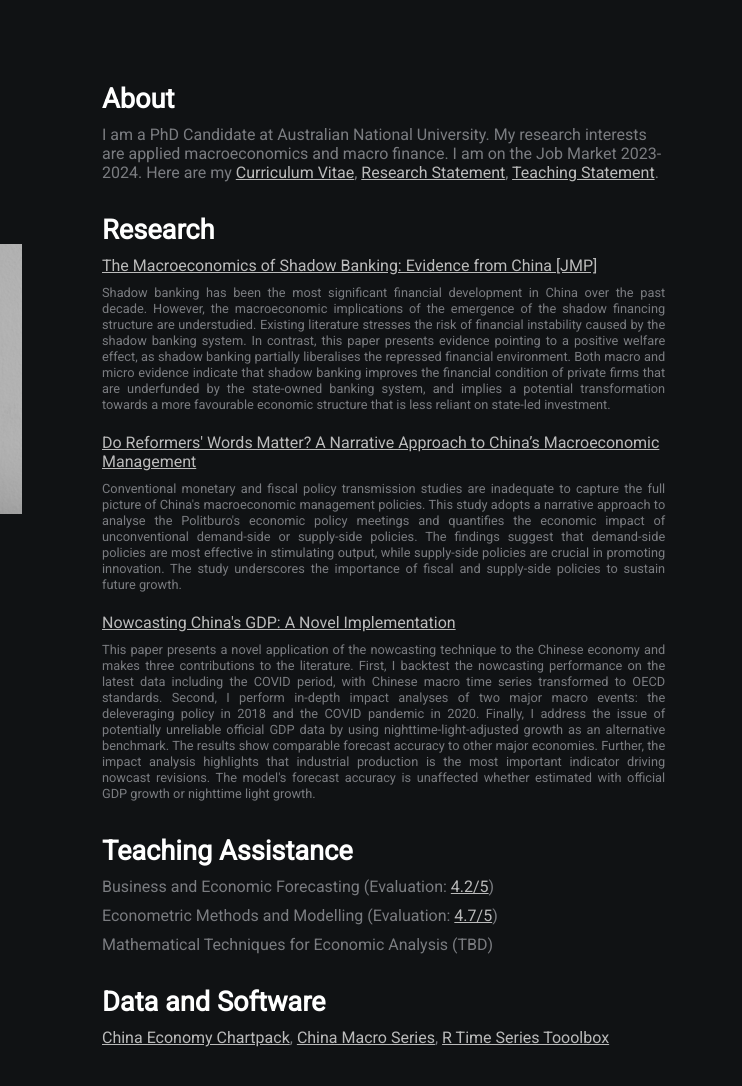
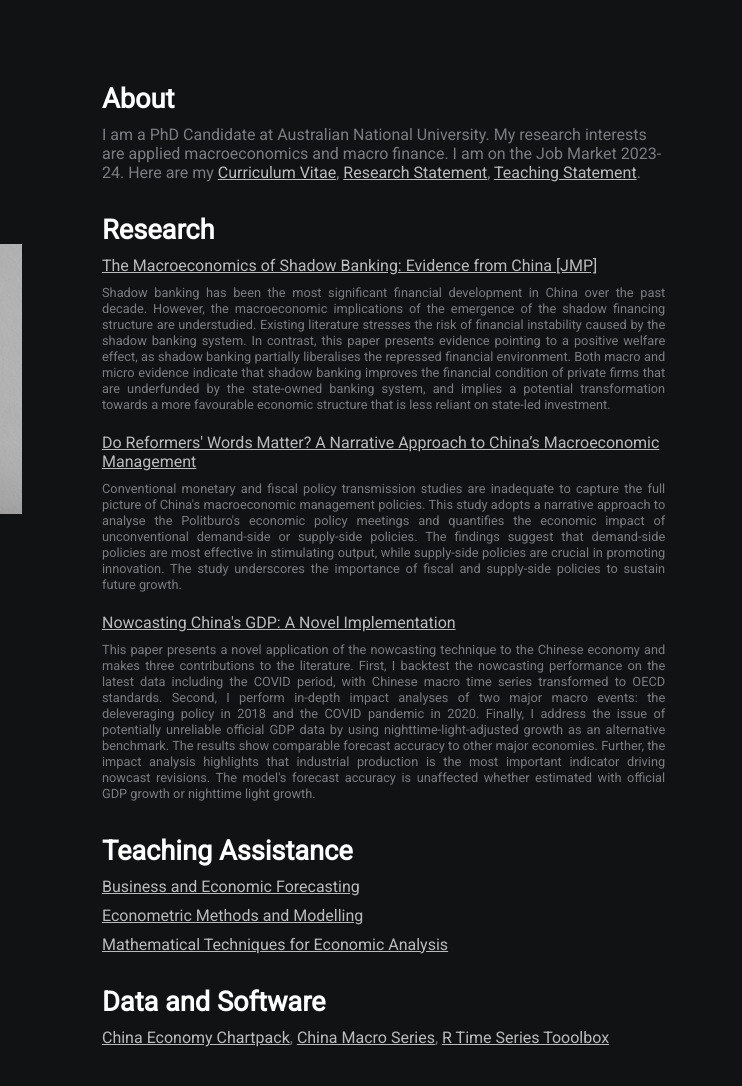
Before and after one commit to zemw/zemw.github.io, a plain HTML site: page index.html in a window 1280 px wide. Shown: the part 20-1106 px from the top of the page, 538-1280 px from the left. Drawn offline with Linux system fonts and the light colour scheme.

Commit message:
Update paper and course link

```diff
--- a/index.html
+++ b/index.html
@@ -31,7 +31,7 @@
         </div>
         <div class="section-2">
             <h2>About</h2>
-            <p>I am a PhD Candidate at Australian National University. My research interests are applied macroeconomics and macro finance. I am on the Job Market 2023-2024. Here are my <a href="doc/CV.pdf">Curriculum Vitae</a>, <a href="doc/researchstm.pdf">Research Statement</a>, <a href="doc/teachingstm.pdf">Teaching Statement</a>.</p>
+            <p>I am a PhD Candidate at Australian National University. My research interests are applied macroeconomics and macro finance. I am on the Job Market 2023-24. Here are my <a href="doc/CV.pdf">Curriculum Vitae</a>, <a href="doc/researchstm.pdf">Research Statement</a>, <a href="doc/teachingstm.pdf">Teaching Statement</a>.</p>
 
             <h2>Research</h2>
                 <a href="doc/shadow.pdf">The Macroeconomics of Shadow Banking: Evidence from China [JMP]</a>
@@ -42,9 +42,9 @@
                 <p class="abstract">This paper presents a novel application of the nowcasting technique to the Chinese economy and makes three contributions to the literature. First, I backtest the nowcasting performance on the latest data including the COVID period, with Chinese macro time series transformed to OECD standards. Second, I perform in-depth impact analyses of two major macro events: the deleveraging policy in 2018 and the COVID pandemic in 2020. Finally, I address the issue of potentially unreliable official GDP data by using nighttime-light-adjusted growth as an alternative benchmark. The results show comparable forecast accuracy to other major economies. Further, the impact analysis highlights that industrial production is the most important indicator driving nowcast revisions. The model's forecast accuracy is unaffected whether estimated with official GDP growth or nighttime light growth.</p>
 
             <h2>Teaching Assistance</h2>
-                <p>Business and Economic Forecasting (Evaluation: <a href="#">4.2/5</a>)</p>
-                <p>Econometric Methods and Modelling (Evaluation: <a href="#">4.7/5</a>)</p>
-                <p>Mathematical Techniques for Economic Analysis (TBD)</p>
+                <p><a href="https://programsandcourses.anu.edu.au/course/emet3007">Business and Economic Forecasting</a></p>
+                <p><a href="https://programsandcourses.anu.edu.au/course/emet8005">Econometric Methods and Modelling</a></p>
+                <p><a href="https://programsandcourses.anu.edu.au/course/emet7001">Mathematical Techniques for Economic Analysis</a></p>
 
             <h2>Data and Software</h2>
             <p><a href="https://github.com/zemw/ce">China Economy Chartpack</a>,
```
Also changed, not shown: 1 other file.
